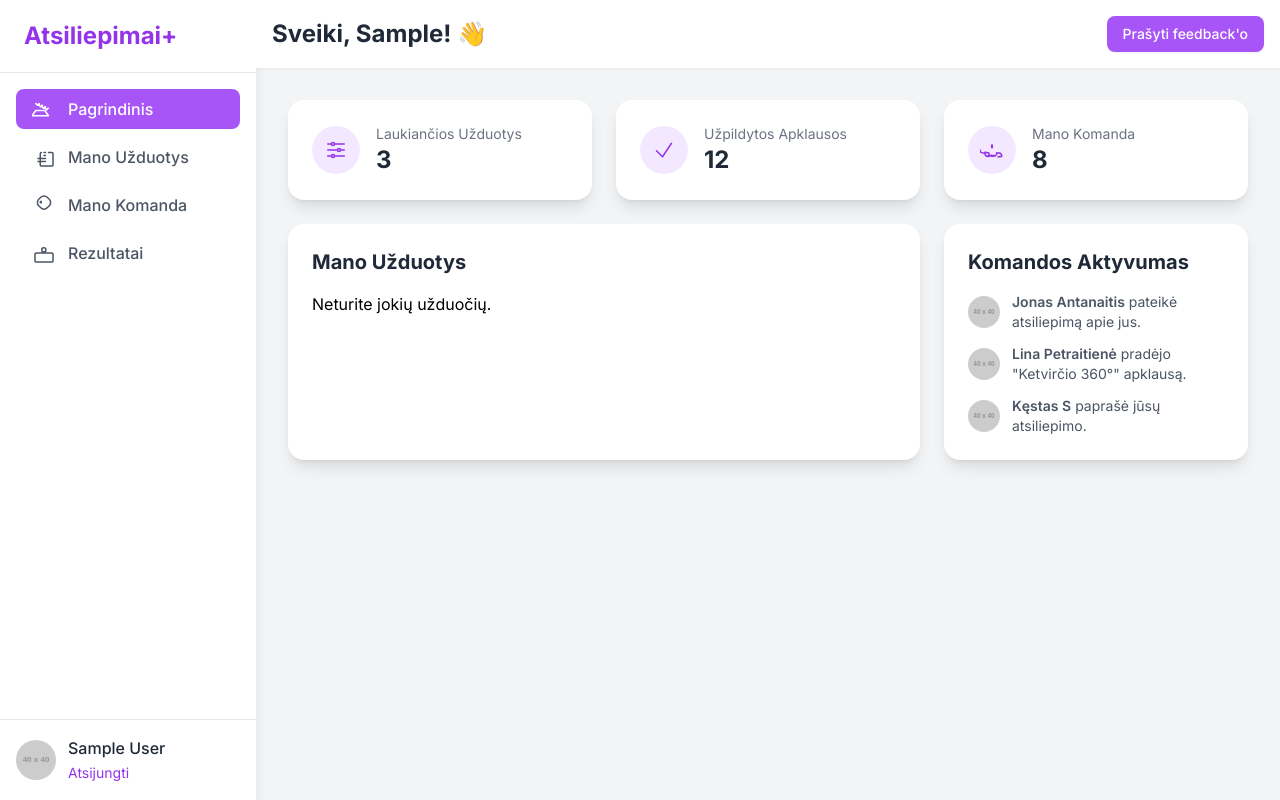
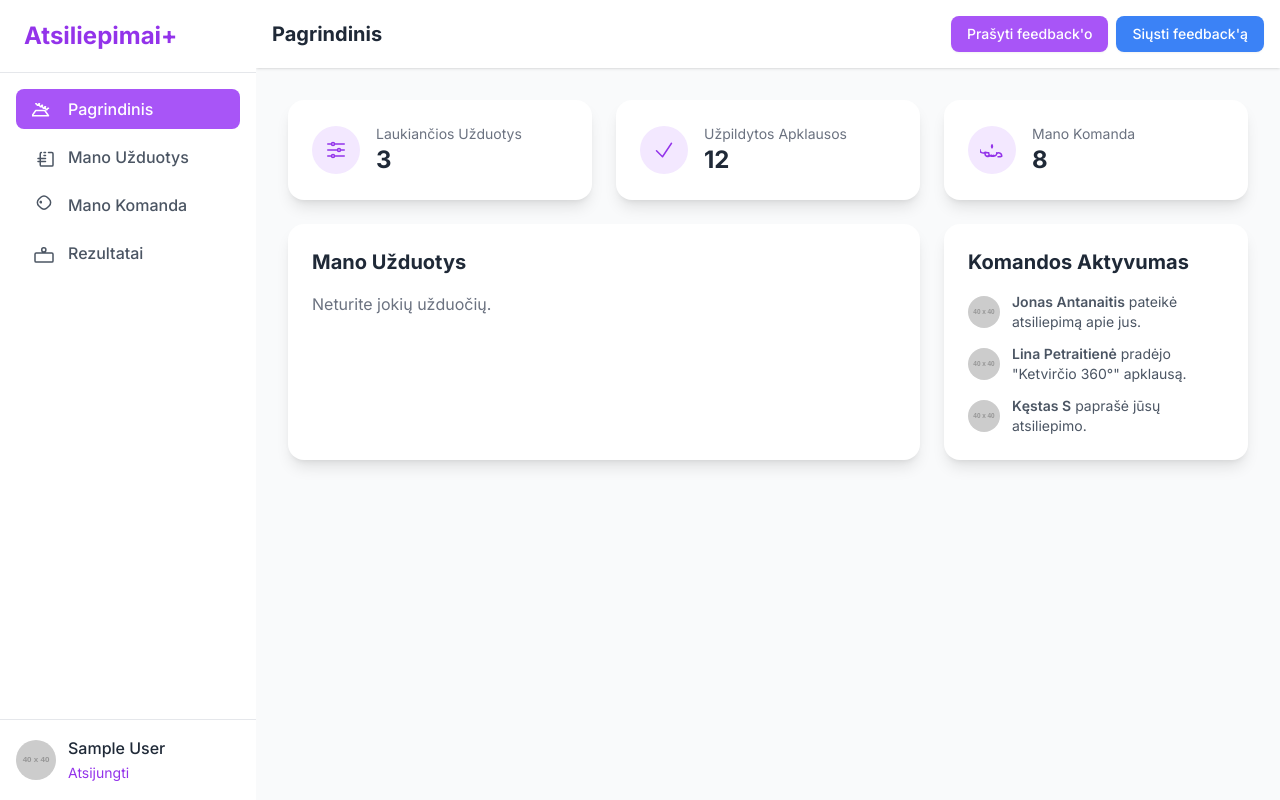
Before and after one commit to delfas2/feedbackas, a Django app: page /home/ in a window 1280 px wide. Run offline with Django 4.2, Linux system fonts and the light colour scheme; the visitor is signed in with stand-in values (Sample User, id 1); grey boxes labelled with a size stand in for pictures from a placeholder-image service; data that the repository does not hold is empty; some libraries are stand-ins or nearby versions.

Commit message:
Pridėtas papildmas mygtukas "Siųsti feedback"

```diff
--- a/feedbackas/urls.py
+++ b/feedbackas/urls.py
@@ -27,10 +27,11 @@ urlpatterns = [
     path('login/', auth_views.LoginView.as_view(template_name='registration/login.html'), name='login'),
     path('logout/', views.logout_view, name='logout'),
     path('get_team_members/', views.get_team_members, name='get_team_members'),
-    path('request_feedback/', views.request_feedback, name='request_feedback'),
-    path('fill_feedback/<int:request_id>/', views.fill_feedback, name='fill_feedback'),
+    path('feedback/request/', views.request_feedback, name='request_feedback'),
+    path('feedback/send/<int:user_id>/', views.send_feedback, name='send_feedback'),
+    path('feedback/fill/<int:request_id>/', views.fill_feedback, name='fill_feedback'),
     path('team/', views.team_members_list, name='team_members_list'),
     path('tasks/dashboard/', views.my_tasks_list, name='my_tasks_list'),
-    path('results/', views.results, name='results'),
-    path('generate_ai_feedback/', views.generate_ai_feedback, name='generate_ai_feedback'),
+    path('feedback/results/', views.results, name='results'),
+    path('feedback/generate_ai_feedback/', views.generate_ai_feedback, name='generate_ai_feedback'),
 ]
--- a/feedbackas/views.py
+++ b/feedbackas/views.py
@@ -1,4 +1,5 @@
 from django.shortcuts import render, redirect, get_object_or_404
+from django.db.models import Q, Count, Avg
 from .forms import RegistrationForm, FeedbackForm
 from django.contrib.auth import login, logout
 from django.contrib.auth.decorators import login_required
@@ -8,11 +9,13 @@ from django.contrib.auth.models import User
 from django.http import JsonResponse
 from django.db import OperationalError
 from django.views.decorators.http import require_POST
-import json
+import json, traceback
 import google.generativeai as genai
 from django.conf import settings
 from django.db.models import Avg
+from django.db import models
 import logging
+
 
 logger = logging.getLogger(__name__)
 
@@ -55,18 +58,17 @@ def logout_view(request):
 @login_required
 def get_team_members(request):
     user = request.user
+    team_members_qs = User.objects.none()
     try:
         user_company = user.profile.company
         if user_company:
-            team_members = User.objects.filter(profile__company__iexact=user_company).exclude(id=user.id)
-        else:
-            team_members = User.objects.exclude(id=user.id)
-        data = [{'id': member.id, 'name': f'{member.first_name} {member.last_name}'} for member in team_members]
-        return JsonResponse(data, safe=False)
+            team_members_qs = User.objects.filter(profile__company__iexact=user_company).exclude(id=user.id)
     except (Profile.DoesNotExist, OperationalError):
-        team_members = User.objects.exclude(id=user.id)
-        data = [{'id': member.id, 'name': f'{member.first_name} {member.last_name}'} for member in team_members]
-        return JsonResponse(data, safe=False)
+        pass  # Jei nėra įmonės, grąžinsime visus vartotojus žemiau
+    if not team_members_qs.exists():
+        team_members_qs = User.objects.exclude(id=user.id)
+    data = [{'id': member.id, 'name': f'{member.first_name} {member.last_name}'} for member in team_members_qs]
+    return JsonResponse(data, safe=False)
 
 @login_required
 def request_feedback(request):
@@ -79,19 +81,34 @@ def request_feedback(request):
 
         requested_to = get_object_or_404(User, id=requested_to_id)
 
-        FeedbackRequest.objects.create(
+        feedback_request = FeedbackRequest.objects.create(
             requester=requester,
             requested_to=requested_to,
             project_name=project_name,
             comment=comment,
             due_date=due_date
         )
-        return JsonResponse({'success': True})
+        return JsonResponse({'success': True, 'feedback_request_id': feedback_request.id})
     return JsonResponse({'success': False, 'errors': 'Invalid request method'})
 
 @login_required
+def send_feedback(request, user_id):
+    requester = request.user
+    requested_to = get_object_or_404(User, id=user_id)
+
+    feedback_request = FeedbackRequest.objects.create(
+        requester=requester,
+        requested_to=requested_to,
+        project_name='Atsiliepimas',
+        comment='',
+        due_date=date.today()
+    )
+
+    return redirect('fill_feedback', request_id=feedback_request.id)
+
+@login_required
 def fill_feedback(request, request_id):
-    feedback_request = get_object_or_404(FeedbackRequest, id=request_id, requested_to=request.user)
+    feedback_request = get_object_or_404(FeedbackRequest, id=request_id)
     if request.method == 'POST':
         form = FeedbackForm(request.POST)
         if form.is_valid():
@@ -114,33 +131,38 @@ def fill_feedback(request, request_id):
 
 @login_required
 def team_members_list(request):
-    user = request.user
-    try:
-        user_company = user.profile.company
-        if user_company:
-            team_members_qs = User.objects.filter(profile__company__iexact=user_company)
-        else:
-            team_members_qs = User.objects.all()
-    except (Profile.DoesNotExist, OperationalError):
-        team_members_qs = User.objects.all()
+    # Paimame visus vartotojus, išskyrus patį save (pasirinktinai)
+    team_members_qs = User.objects.exclude(id=request.user.id)
 
-    # Enhance team member data with individual average ratings
-    team_members = []
-    for member in team_members_qs:
-        avg_rating = Feedback.objects.filter(feedback_request__requested_to=member, feedback_request__status='completed').aggregate(Avg('rating'))['rating__avg']
-        member.average_rating = round(avg_rating, 1) if avg_rating else 0
-        team_members.append(member)
+    # Paieškos logika (jei tokią turėjai)
+    query = request.GET.get('q')
+    if query:
+        team_members_qs = team_members_qs.filter(
+            Q(username__icontains=query) |
+            Q(first_name__icontains=query) |
+            Q(last_name__icontains=query)
+        )
 
-    # Calculate overall team statistics
-    pending_feedback_count = FeedbackRequest.objects.filter(requested_to__in=team_members_qs, status='pending').count()
-    overall_avg_rating = Feedback.objects.filter(feedback_request__requested_to__in=team_members_qs, feedback_request__status='completed').aggregate(Avg('rating'))['rating__avg']
+    # PAGRINDINIS PATAISYMAS ČIA:
+    # 1. Naudojame 'received_requests' vietoje 'feedback_requests_received'
+    # 2. Naudojame Q(...) vietoje models.Q(...)
+    team_members = team_members_qs.select_related('profile').annotate(
+        completed_requests_count=Count(
+            'received_requests',
+            filter=Q(received_requests__status='completed')
+        ),
+        # Galbūt tu taip pat skaičiavai vidutinį įvertinimą? Jei taip, kodas būtų toks:
+        # average_rating=Avg('received_requests__feedback__rating')
+    )
 
     context = {
         'team_members': team_members,
-        'pending_feedback_count': pending_feedback_count,
-        'overall_avg_rating': round(overall_avg_rating, 1) if overall_avg_rating else 0,
+        'search_query': query,
     }
-    return render(request, 'team_members.html', context)
+
+    # Patikrink, ar šablonas yra šiame kelyje. Pagal klaidą URL yra /team/,
+    # tad tikriausiai šablonas kažkur 'feedbackas/...'
+    return render(request, 'feedbackas/team_members_list.html', context)
 
 @login_required
 def my_tasks_list(request):
@@ -158,7 +180,6 @@ def my_tasks_list(request):
 
 
 
-import traceback
 
 @login_required
 @require_POST
@@ -213,6 +234,7 @@ def generate_ai_feedback(request):
     except json.JSONDecodeError:
         return JsonResponse({'error': 'Invalid JSON'}, status=400)
     except Exception as e:
+        logger.error(f"AI feedback generation failed: {e}\n{traceback.format_exc()}")
         return JsonResponse({'error': str(e)}, status=500)
 
 
@@ -235,13 +257,20 @@ def results(request):
     # Surinkti kokybinius atsiliepimus
     qualitative_feedback = [f.feedback for f in completed_feedback]
 
-    # Apskaičiuoti kompetencijų vidurkius
+    # Apskaičiuoti kompetencijų vidurkius viena užklausa
+    competency_averages = completed_feedback.aggregate(
+        teamwork=Avg('teamwork_rating'),
+        communication=Avg('communication_rating'),
+        initiative=Avg('initiative_rating'),
+        technical_skills=Avg('technical_skills_rating'),
+        problem_solving=Avg('problem_solving_rating')
+    )
     competencies = [
-        {'name': 'Komandinis Darbas', 'score': round(completed_feedback.aggregate(Avg('teamwork_rating'))['teamwork_rating__avg'] or 0, 1)},
-        {'name': 'Komunikacija', 'score': round(completed_feedback.aggregate(Avg('communication_rating'))['communication_rating__avg'] or 0, 1)},
-        {'name': 'Iniciatyvumas', 'score': round(completed_feedback.aggregate(Avg('initiative_rating'))['initiative_rating__avg'] or 0, 1)},
-        {'name': 'Techninės Žinios', 'score': round(completed_feedback.aggregate(Avg('technical_skills_rating'))['technical_skills_rating__avg'] or 0, 1)},
-        {'name': 'Problemų Sprendimas', 'score': round(completed_feedback.aggregate(Avg('problem_solving_rating'))['problem_solving_rating__avg'] or 0, 1)},
+        {'name': 'Komandinis Darbas', 'score': round(competency_averages.get('teamwork') or 0, 1)},
+        {'name': 'Komunikacija', 'score': round(competency_averages.get('communication') or 0, 1)},
+        {'name': 'Iniciatyvumas', 'score': round(competency_averages.get('initiative') or 0, 1)},
+        {'name': 'Techninės Žinios', 'score': round(competency_averages.get('technical_skills') or 0, 1)},
+        {'name': 'Problemų Sprendimas', 'score': round(competency_averages.get('problem_solving') or 0, 1)},
     ]
 
     context = {
--- a/templates/home.html
+++ b/templates/home.html
@@ -1,31 +1,21 @@
-{% extends "base.html" %}
-
-{% block title %}Valdymo Panelė - Atsiliepimai+{% endblock %}
+{% extends 'base.html' %}
 
 {% block content %}
-        <!-- Pagrindinis Turinys -->
-        <main class="flex-1 overflow-y-auto">
-
-            <!-- Viršutinė juosta (su "Menu" mygtuku mobiliesiems) -->
-            <header class="bg-white shadow-sm p-4 flex justify-between items-center">
-                <!-- Mobilus Meniu Mygtukas -->
-                <button class="md:hidden p-2 text-gray-600">
-                    <svg class="w-6 h-6" xmlns="http://www.w3.org/2000/svg" fill="none" viewBox="0 0 24 24" stroke-width="1.5" stroke="currentColor"><path stroke-linecap="round" stroke-linejoin="round" d="M3.75 6.75h16.5M3.75 12h16.5m-16.5 5.25h16.5" /></svg>
-                </button>
-
-                <h1 class="text-2xl font-bold text-gray-800 hidden md:block">
-                    Sveiki, {{ user.first_name }}! 👋
-                </h1>
-
+<main class="flex-1 overflow-x-hidden overflow-y-auto bg-gray-50">
+    <header class="bg-white shadow p-4 flex justify-between items-center">
+        <h2 class="text-xl font-bold text-gray-800">Pagrindinis</h2>
+        <div class="flex space-x-2">
             <a href="#" id="request-feedback-btn" class="px-4 py-2 text-sm font-medium text-white bg-purple-500 rounded-lg shadow-sm hover:bg-purple-600 transition-colors">
                 Prašyti feedback'o
             </a>
+            <a href="#" id="send-feedback-btn" class="px-4 py-2 text-sm font-medium text-white bg-blue-500 rounded-lg shadow-sm hover:bg-blue-600 transition-colors">
+                Siųsti feedback'ą
+            </a>
+        </div>
     </header>
 
-            <!-- Turinys -->
     <div class="p-6 md:p-8 space-y-6">
 
-                <!-- 2.1. Statistikos Kortelės -->
         <div class="grid grid-cols-1 md:grid-cols-3 gap-6">
             <div class="bg-white p-6 rounded-2xl shadow-lg flex items-center space-x-4">
                 <div class="bg-purple-100 p-3 rounded-full">
@@ -56,10 +46,8 @@
             </div>
         </div>
 
-                <!-- 2.2. Turinys (2 stulpeliai) -->
         <div class="grid grid-cols-1 lg:grid-cols-3 gap-6">
 
-                    <!-- Kairys stulpelis (Užduotys) -->
             <div class="lg:col-span-2 bg-white p-6 rounded-2xl shadow-lg">
                 <h3 class="text-xl font-bold text-gray-800 mb-4">Mano Užduotys</h3>
                 <div class="space-y-4">
@@ -76,12 +64,11 @@
                             </div>
                         {% endfor %}
                     {% else %}
-                                <p>Neturite jokių užduočių.</p>
+                        <p class="text-gray-500">Neturite jokių užduočių.</p>
                     {% endif %}
                 </div>
             </div>
 
-                    <!-- Dešinys stulpelis (Aktyvumas) -->
             <div class="bg-white p-6 rounded-2xl shadow-lg">
                 <h3 class="text-xl font-bold text-gray-800 mb-4">Komandos Aktyvumas</h3>
                 <ul class="space-y-3">
@@ -102,9 +89,7 @@
 
         </div>
     </div>
-        </main>
-
-    <div id="feedback-modal" class="fixed inset-0 bg-gray-600 bg-opacity-50 overflow-y-auto h-full w-full hidden">
+</main> <div id="feedback-modal" class="fixed inset-0 bg-gray-600 bg-opacity-50 overflow-y-auto h-full w-full hidden" style="z-index: 50;">
     <div class="relative top-20 mx-auto p-5 border w-96 shadow-lg rounded-md bg-white">
         <div class="mt-3 text-center">
             <h3 class="text-lg leading-6 font-medium text-gray-900">Prašyti Feedback'o</h3>
@@ -112,29 +97,29 @@
                 <form id="feedback-form">
                     {% csrf_token %}
                     <div class="mb-4">
-                                                            <label for="team-member" class="block text-sm font-medium text-gray-700">Komandos narys</label>
+                        <label for="team-member" class="block text-sm font-medium text-gray-700 text-left">Komandos narys</label>
                         <select id="team-member" name="requested_to" class="mt-1 block w-full py-2 px-3 border border-gray-300 bg-white rounded-md shadow-sm focus:outline-none focus:ring-indigo-500 focus:border-indigo-500 sm:text-sm">
-                                                                <!-- Options will be populated by JavaScript -->
                             </select>
                     </div>
                     <div class="mb-4">
-                                                            <label for="project-name" class="block text-sm font-medium text-gray-700">Projekto pavadinimas</label>
+                        <label for="project-name" class="block text-sm font-medium text-gray-700 text-left">Projekto pavadinimas</label>
                         <input type="text" name="project_name" id="project-name" class="mt-1 focus:ring-indigo-500 focus:border-indigo-500 block w-full shadow-sm sm:text-sm border-gray-300 rounded-md">
                     </div>
                     <div class="mb-4">
-                                                            <label for="comment" class="block text-sm font-medium text-gray-700">Komentaras</label>
+                        <label for="comment" class="block text-sm font-medium text-gray-700 text-left">Komentaras</label>
                         <textarea name="comment" id="comment" rows="3" class="mt-1 focus:ring-indigo-500 focus:border-indigo-500 block w-full shadow-sm sm:text-sm border-gray-300 rounded-md"></textarea>
                     </div>
                     <div class="mb-4">
-                                                            <label for="due-date" class="block text-sm font-medium text-gray-700">Pateikti iki</label>
+                        <label for="due-date" class="block text-sm font-medium text-gray-700 text-left">Pateikti iki</label>
                         <input type="date" name="due_date" id="due-date" class="mt-1 focus:ring-indigo-500 focus:border-indigo-500 block w-full shadow-sm sm:text-sm border-gray-300 rounded-md">
                     </div>
                     <div class="items-center px-4 py-3">
-                                                            <button id="submit-feedback" class="px-4 py-2 bg-purple-500 text-white text-base font-medium rounded-md w-full shadow-sm hover:bg-purple-600 focus:outline-none focus:ring-2 focus:ring-purple-300">
+                        <button id="submit-feedback" type="submit" class="px-4 py-2 bg-purple-500 text-white text-base font-medium rounded-md w-full shadow-sm hover:bg-purple-600 focus:outline-none focus:ring-2 focus:ring-purple-300">
                             Pateikti
                         </button>
                     </div>
-                                                    </form>                </div>
+                </form>
+            </div>
             <div class="items-center px-4 py-3">
                 <button id="close-modal" class="px-4 py-2 bg-gray-200 text-gray-800 text-base font-medium rounded-md w-full shadow-sm hover:bg-gray-300 focus:outline-none focus:ring-2 focus:ring-gray-300">
                     Uždaryti
@@ -143,7 +128,34 @@
         </div>
     </div>
 </div>
-{% endblock %}
+
+<div id="send-feedback-modal" class="fixed inset-0 bg-gray-600 bg-opacity-50 overflow-y-auto h-full w-full hidden" style="z-index: 50;">
+    <div class="relative top-20 mx-auto p-5 border w-96 shadow-lg rounded-md bg-white">
+        <div class="mt-3 text-center">
+            <h3 class="text-lg leading-6 font-medium text-gray-900">Siųsti Feedback'ą</h3>
+            <div class="mt-2 px-7 py-3">
+                <form id="send-feedback-form">
+                    <div class="mb-4">
+                        <label for="send-to-member" class="block text-sm font-medium text-gray-700 text-left">Pasirinkite kolegą</label>
+                        <select id="send-to-member" name="send_to" class="mt-1 block w-full py-2 px-3 border border-gray-300 bg-white rounded-md shadow-sm focus:outline-none focus:ring-indigo-500 focus:border-indigo-500 sm:text-sm">
+                            </select>
+                    </div>
+                    <div class="items-center px-4 py-3">
+                        <button id="select-colleague-btn" class="px-4 py-2 bg-blue-500 text-white text-base font-medium rounded-md w-full shadow-sm hover:bg-blue-600 focus:outline-none focus:ring-2 focus:ring-blue-300">
+                            Pasirinkti
+                        </button>
+                    </div>
+                </form>
+            </div>
+            <div class="items-center px-4 py-3">
+                <button id="close-send-modal" class="px-4 py-2 bg-gray-200 text-gray-800 text-base font-medium rounded-md w-full shadow-sm hover:bg-gray-300 focus:outline-none focus:ring-2 focus:ring-gray-300">
+                    Uždaryti
+                </button>
+            </div>
+        </div>
+    </div>
+</div>
+{% endblock content %}
 
 {% block scripts %}
 <script>
@@ -153,11 +165,20 @@
     const teamMemberSelect = document.getElementById('team-member');
     const feedbackForm = document.getElementById('feedback-form');
 
-    requestFeedbackBtn.addEventListener('click', () => {
+    const sendFeedbackModal = document.getElementById('send-feedback-modal');
+    const sendFeedbackBtn = document.getElementById('send-feedback-btn');
+    const closeSendModalBtn = document.getElementById('close-send-modal');
+    const sendToMemberSelect = document.getElementById('send-to-member');
+    const selectColleagueBtn = document.getElementById('select-colleague-btn');
+
+    // Atidaryti "Prašyti Feedback"
+    if (requestFeedbackBtn) {
+        requestFeedbackBtn.addEventListener('click', (e) => {
+            e.preventDefault();
             fetch("{% url 'get_team_members' %}")
                 .then(response => response.json())
                 .then(data => {
-                teamMemberSelect.innerHTML = '';
+                    teamMemberSelect.innerHTML = '<option value="">Pasirinkite narį</option>';
                     data.forEach(member => {
                         const option = document.createElement('option');
                         option.value = member.id;
@@ -167,16 +188,71 @@
                 });
             feedbackModal.classList.remove('hidden');
         });
+    }
 
+    // Uždaryti "Prašyti Feedback"
+    if (closeModalBtn) {
         closeModalBtn.addEventListener('click', () => {
             feedbackModal.classList.add('hidden');
         });
+    }
 
+    // Atidaryti "Siųsti Feedback"
+    if (sendFeedbackBtn) {
+        sendFeedbackBtn.addEventListener('click', (e) => {
+            e.preventDefault();
+            fetch("{% url 'get_team_members' %}")
+                .then(response => response.json())
+                .then(data => {
+                    sendToMemberSelect.innerHTML = '<option value="">Pasirinkite narį</option>';
+                    data.forEach(member => {
+                        const option = document.createElement('option');
+                        option.value = member.id;
+                        option.textContent = member.name;
+                        sendToMemberSelect.appendChild(option);
+                    });
+                });
+            sendFeedbackModal.classList.remove('hidden');
+        });
+    }
+
+    // Uždaryti "Siųsti Feedback"
+    if (closeSendModalBtn) {
+        closeSendModalBtn.addEventListener('click', () => {
+            sendFeedbackModal.classList.add('hidden');
+        });
+    }
+
+    // Pasirinkti kolegą siuntimui
+    if (selectColleagueBtn) {
+        selectColleagueBtn.addEventListener('click', (e) => {
+            e.preventDefault();
+            const selectedMemberId = sendToMemberSelect.value;
+            if (selectedMemberId) {
+                // Svarbu: įsitikink, kad url 'fill_feedback_direct' arba panašus egzistuoja tavo urls.py
+                // Arba naudok tą patį 'fill_feedback' jei jis priima ID.
+                // Čia pavyzdys, nukreipiantis į formą:
+                window.location.href = `/feedback/fill/${selectedMemberId}/`;
+            } else {
+                alert("Pasirinkite kolegą!");
+            }
+        });
+    }
+
+    // Formos pateikimas (AJAX)
+    if (feedbackForm) {
         feedbackForm.addEventListener('submit', (e) => {
             e.preventDefault();
             const formData = new FormData(feedbackForm);
-        const csrftoken = document.querySelector('[name=csrfmiddlewaretoken]').value;
+
+            // Saugiai gauname CSRF tokeną
+            const csrfInput = document.querySelector('[name=csrfmiddlewaretoken]');
+            const csrftoken = csrfInput ? csrfInput.value : '';
+
+            // Jei FormData neturi tokeno, pridedame
+            if (!formData.has('csrfmiddlewaretoken')) {
                 formData.append('csrfmiddlewaretoken', csrftoken);
+            }
 
             fetch("{% url 'request_feedback' %}", {
                 method: 'POST',
@@ -189,12 +265,17 @@
             .then(data => {
                 if (data.success) {
                     feedbackModal.classList.add('hidden');
-                // Optionally, show a success message
+                    // Galima perkrauti puslapį, kad atsinaujintų sąrašas
+                    window.location.reload();
                 } else {
-                // Handle errors
                     console.error(data.errors);
+                    alert("Įvyko klaida: " + JSON.stringify(data.errors));
                 }
+            })
+            .catch(error => {
+                console.error('Error:', error);
             });
         });
+    }
 </script>
-{% endblock %}
+{% endblock scripts %}
```
Also changed, not shown: templates/feedbackas/team_members_list.html (added, +123 -0 lines). Lines whose indentation alone changed are shown as unchanged.
